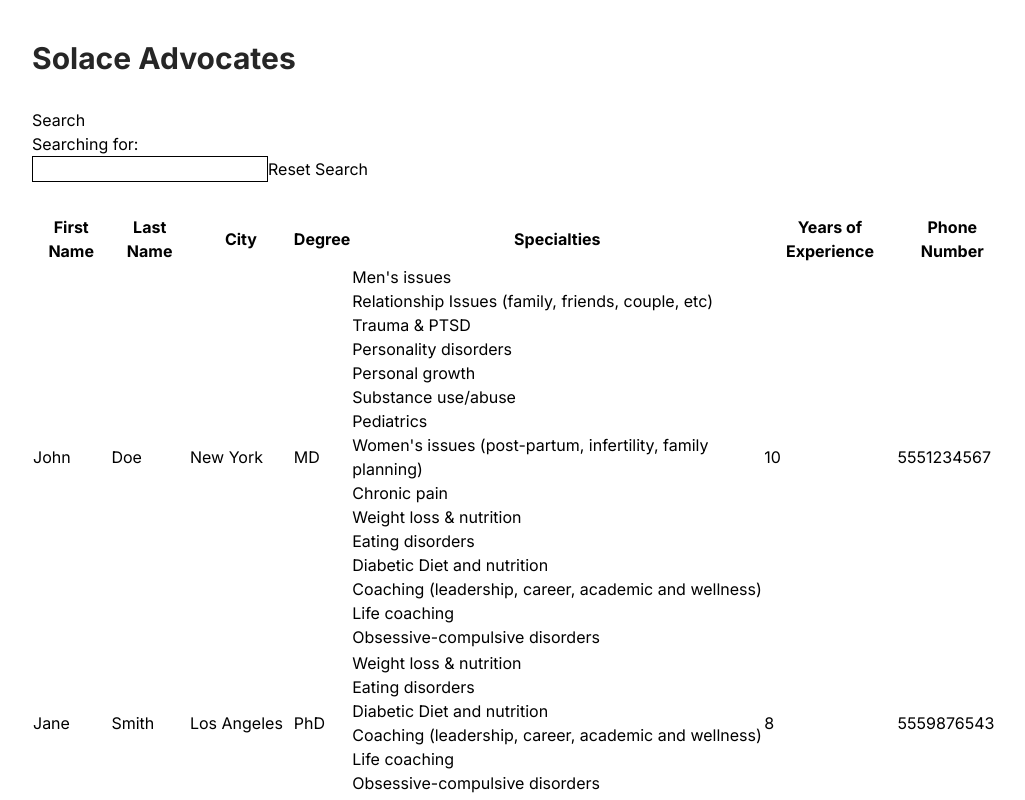
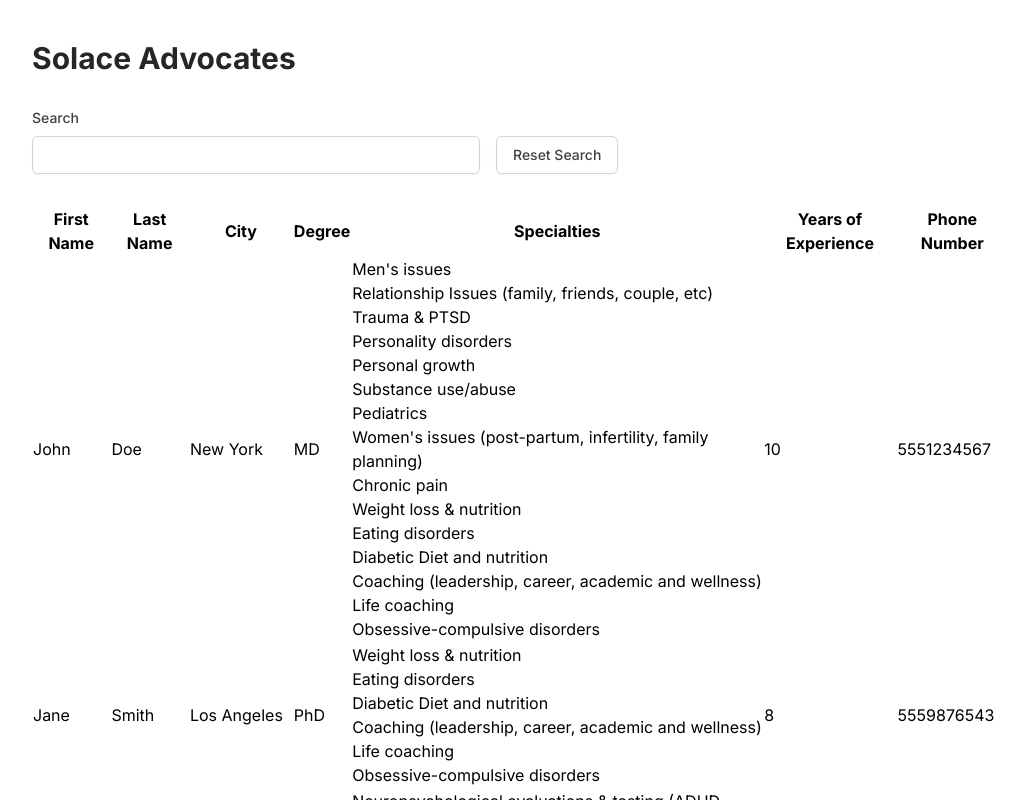
Before and after one commit to georgeoster/solace-candidate-assignment, a Next.js app: page / in a window 1280 px wide. Shown: the top 800 px of the page, without its empty margins (120-1145 px from the left). Built offline with nearby package versions, Linux system fonts and the light colour scheme.

Commit message:
Style: Search Bar (#10)
Styled the input and button with Tailwind.
Added vertical spacing.
Used a label for accessibility.
Gave focus and hover indicators to the input and button.
Moved the “Searching for:” text below the input instead of between the label and input

```diff
--- a/src/app/components/SearchBar.tsx
+++ b/src/app/components/SearchBar.tsx
@@ -12,15 +12,34 @@
   onReset,
 }: SearchBarProps) {
   return (
-    <div>
-      <p>Search</p>
-      <p>Searching for: {searchTerm}</p>
-      <input
-        style={{ border: "1px solid black" }}
-        value={inputValue}
-        onChange={onInputChange}
-      />
-      <button onClick={onReset}>Reset Search</button>
-    </div>
+    <section className="space-y-2">
+      <label htmlFor="search" className="block text-sm font-medium text-neutral-700">
+        Search
+      </label>
+
+      <div className="flex items-center gap-4">
+        <input
+          id="search"
+          type="text"
+          className="w-full max-w-md rounded-md border border-neutral-300 px-4 py-2 text-sm shadow-sm focus:border-cyan-500 focus:ring-cyan-500 focus:outline-none"
+          value={inputValue}
+          onChange={onInputChange}
+        />
+        <button
+          type="button"
+          onClick={onReset}
+          className="rounded-md border border-neutral-300 bg-white px-4 py-2 text-sm font-medium text-neutral-700 shadow-sm hover:bg-neutral-100 focus:outline-none focus:ring-2 focus:ring-cyan-500"
+        >
+          Reset Search
+        </button>
+      </div>
+
+      {searchTerm && (
+        <p className="text-sm text-neutral-500">
+          Searching for: <span className="font-medium text-neutral-700">{searchTerm}</span>
+        </p>
+      )}
+    </section>
+
   );
 }
```
Also changed, not shown: 1 other file (tests, documents, lock files or other folders).
